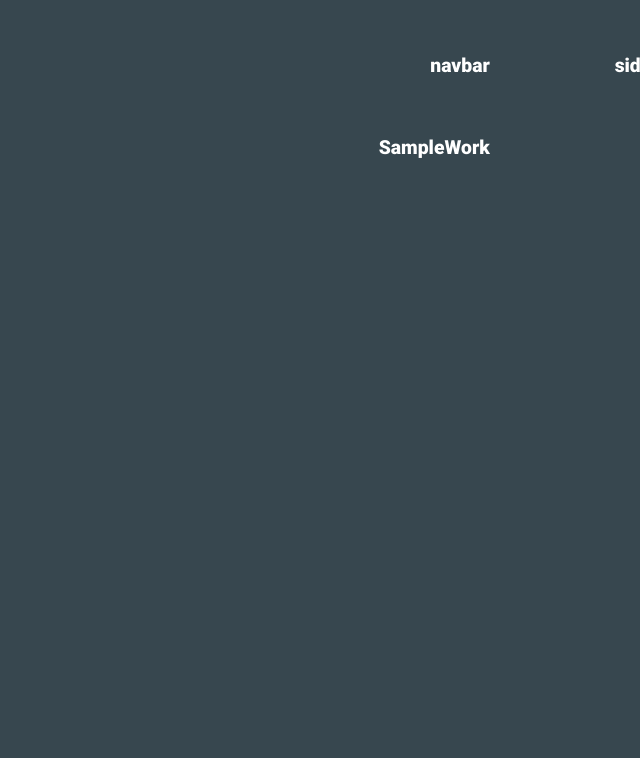
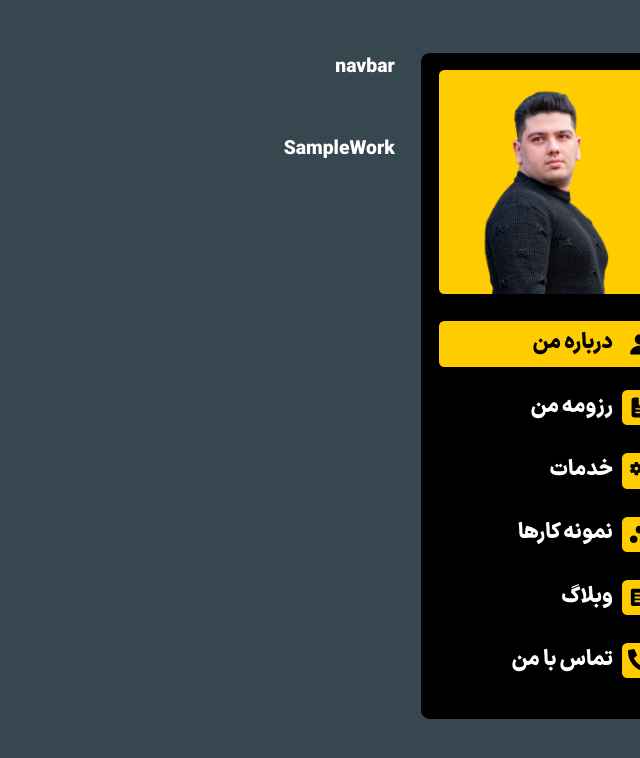
Before and after one commit to mohammadmehdidalvandii/mhmdmehdidal, a React (Vite) app: page /SampleWork in a window 1280 px wide. Shown: the top 758 px of the page, without its empty margins (640-1280 px from the left). Built offline with nearby package versions, Linux system fonts and the light colour scheme.

Commit message:
create section sidebar

```diff
--- a/package.json
+++ b/package.json
@@ -14,6 +14,7 @@
     "react": "^18.2.0",
     "react-dom": "^18.2.0",
     "react-icon": "^1.0.0",
+    "react-icons": "^5.0.1",
     "react-router-dom": "^6.22.0"
   },
   "devDependencies": {
--- a/src/App.jsx
+++ b/src/App.jsx
@@ -1,5 +1,7 @@
 import { useRoutes } from "react-router-dom"
 import routes from "../routes"
+
+import Sidebar from './Components/Module/Sidebar/Sidebar'
 
 function App() {
   const router = useRoutes(routes)
@@ -7,10 +9,10 @@ function App() {
   return (
     <div className="container">
         <div className="row mt-5 mb-5">
-          <div className="col-lg-2">
-            sidebar
+          <div className="col-lg-3">
+            <Sidebar/>
           </div>
-          <div className="col-lg-10">
+          <div className="col-lg-9">
             <div className="row">
               <div className="col-12">navbar</div>
               <div className="col-12 mt-5">
--- /dev/null
+++ b/src/Components/Module/Sidebar/Sidebar.css
@@ -0,0 +1,64 @@
+.sidebar{
+    display: block;
+    position: static;
+    width: 100%;
+    padding: 1rem;
+    background-color: var(--color-black);
+    overflow: hidden;
+    border-radius: 0.5rem;
+}
+.wrapper_sidebar{
+    display: block;
+    width: 100%;
+}
+.sidebar_items{
+display: block;
+}
+.sidebar_item{
+    margin-bottom: 1rem;
+}
+.sidebar_item_link{
+display: flex;
+align-items: center;
+text-decoration: none;
+transition: all 0.4s ease-in;
+padding: 0.3rem;
+border-radius: 0.3rem;
+color: var(--color-white);
+}
+.sidebar_item_linkActive{
+    background-color: var(--color-yellow-1);
+}
+.sidebar_item_linkActive .sidebar_item_text{
+    background-color: var(--color-yellow-1);
+    color: var(--color-black);
+}
+.sidebar_item_link:hover{
+    background-color: var(--color-yellow-1);
+}
+.sidebar_item_link:hover .sidebar_item_text{
+    color: var(--color-black);
+}
+
+.sidebar_item_img{
+    width: 100%;
+    background-color: var(--color-yellow-1);
+    border-radius: 0.3rem;
+}
+.sidebar_item_icon{
+    display: flex;
+    align-items: center;
+    justify-content: center;
+    background-color: var(--color-yellow-1);
+    width: 2rem;
+    height: 2rem;
+    border-radius: 0.3rem;
+    color: var(--color-black);
+    font-size: 1.3rem;
+}
+.sidebar_item_text{
+    margin-right: 0.5rem;
+    font-size: 1.2rem;
+    color: var(--color-white);
+    transition: all 0.4s linear;
+}
--- /dev/null
+++ b/src/Components/Module/Sidebar/Sidebar.jsx
@@ -0,0 +1,81 @@
+import { NavLink, useLocation } from 'react-router-dom'
+import './Sidebar.css'
+import { IoPerson, IoDocumentText  } from "react-icons/io5";
+import { MdOutlineMiscellaneousServices, MdWorkspaces, MdArticle   } from "react-icons/md";
+import { FaPhoneAlt } from "react-icons/fa";
+import { useState } from 'react';
+
+
+
+function Sidebar() {
+    const [activeMenu , setActiveMenu ] = useState('/')
+    const location = useLocation()
+
+    useLocation(()=>{
+        const pathName = location.pathname
+        setActiveMenu(pathName)
+    },[location])
+  return (
+    <section className="sidebar">
+        <div className="wrapper_sidebar">
+            <ul className="sidebar_items">
+            <li className="sidebar_item">
+                    <NavLink to=''className='sidebar_item_link-img' >
+                        <img src="/assets/images/mhd.png" alt="" className="sidebar_item_img" />
+                    </NavLink>
+                </li>
+                <li className="sidebar_item">
+                    <NavLink to='/'className={`sidebar_item_link ${activeMenu === '/' ? "sidebar_item_linkActive" :""}`} >
+                        <span className="sidebar_item_icon">
+                            <IoPerson/>
+                        </span>
+                        <span className="sidebar_item_text">درباره من</span>
+                    </NavLink>
+                </li>
+                <li className="sidebar_item">
+                    <NavLink to='/r'className={`sidebar_item_link ${activeMenu === '/r' ? "sidebar_item_linkActive" :""}`} >
+                        <span className="sidebar_item_icon">
+                            <IoDocumentText />
+                        </span>
+                        <span className="sidebar_item_text">رزومه من</span>
+                    </NavLink>
+                </li>
+                <li className="sidebar_item">
+                    <NavLink to='/Services'className={`sidebar_item_link ${activeMenu === '/Services' ? "sidebar_item_linkActive" :""}`} >
+                        <span className="sidebar_item_icon">
+                            <MdOutlineMiscellaneousServices/>
+                        </span>
+                        <span className="sidebar_item_text">خدمات</span>
+                    </NavLink>
+                </li>
+                <li className="sidebar_item">
+                    <NavLink to='/SampleWork'className={`sidebar_item_link ${activeMenu === '/SampleWork' ? "sidebar_item_linkActive" :""}`} >
+                        <span className="sidebar_item_icon">
+                            <MdWorkspaces />
+                        </span>
+                        <span className="sidebar_item_text">نمونه کارها</span>
+                    </NavLink>
+                </li>
+                <li className="sidebar_item">
+                    <NavLink to='/Article'className={`sidebar_item_link ${activeMenu === '/Article' ? "sidebar_item_linkActive" :""}`} >
+                        <span className="sidebar_item_icon">
+                            <MdArticle />
+                        </span>
+                        <span className="sidebar_item_text">وبلاگ</span>
+                    </NavLink>
+                </li>
+                <li className="sidebar_item">
+                    <NavLink to='/Contact'className={`sidebar_item_link ${activeMenu === '/Contact' ? "sidebar_item_linkActive" :""}`} >
+                        <span className="sidebar_item_icon">
+                            <FaPhoneAlt/>
+                        </span>
+                        <span className="sidebar_item_text">تماس با من</span>
+                    </NavLink>
+                </li>
+            </ul>
+        </div>
+    </section>
+  )
+}
+
+export default Sidebar
```
Also changed, not shown: public/assets/images/mhd.png (added), 1 other file (tests, documents, lock files or other folders).
